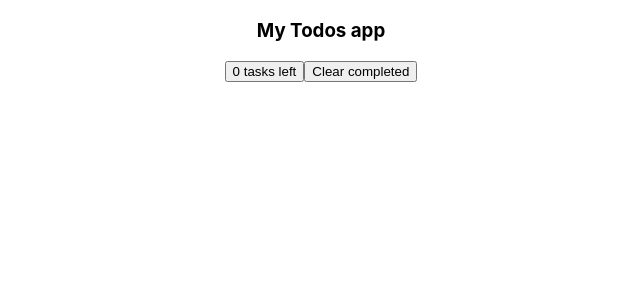
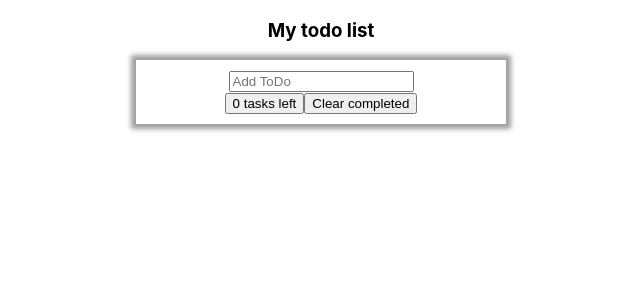
Before and after one commit to aslanforyou/react_todo, a React (Create React App) app: page / in a window 1280 px wide. Shown: the top 300 px of the page, without its empty margins (319-959 px from the left). Built offline with nearby package versions, Linux system fonts and the light colour scheme.

Commit message:
simple input

```diff
--- a/src/components/ToDoPage/ToDoPage.component.jsx
+++ b/src/components/ToDoPage/ToDoPage.component.jsx
@@ -1,16 +1,18 @@
 import React, {Component} from "react";
 import Header from "./components/Header/Header.Component";
 import Footer from "./components/Footer/Footer.Component";
+import './ToDoPage.css';
+import Input from "./components/Input/Input.Component";
 
 class ToDoPage extends Component {
   render() {
     return (
       <div>
-        <Header title='My Todos app'/>
-        <div>
-
+        <Header title='My todo list'/>
+        <div className="container">
+          <Input/>
+          <Footer/>
         </div>
-        <Footer/>
       </div>
     )
   }
--- /dev/null
+++ b/src/components/ToDoPage/ToDoPage.css
@@ -0,0 +1,8 @@
+.container {
+    display: flex;
+    flex-direction: column;
+    padding: 10px;
+    margin: 0 auto;
+    width: 350px;
+    box-shadow: #9f9f9f 0 0 5px 5px;;
+}
--- /dev/null
+++ b/src/components/ToDoPage/components/Input/Input.Component.jsx
@@ -0,0 +1,13 @@
+import React, {Component} from "react";
+
+class Input extends Component {
+  render() {
+    return (
+      <div>
+        <input placeholder="Add ToDo"/>
+      </div>
+    )
+  }
+}
+
+export default Input;
```
